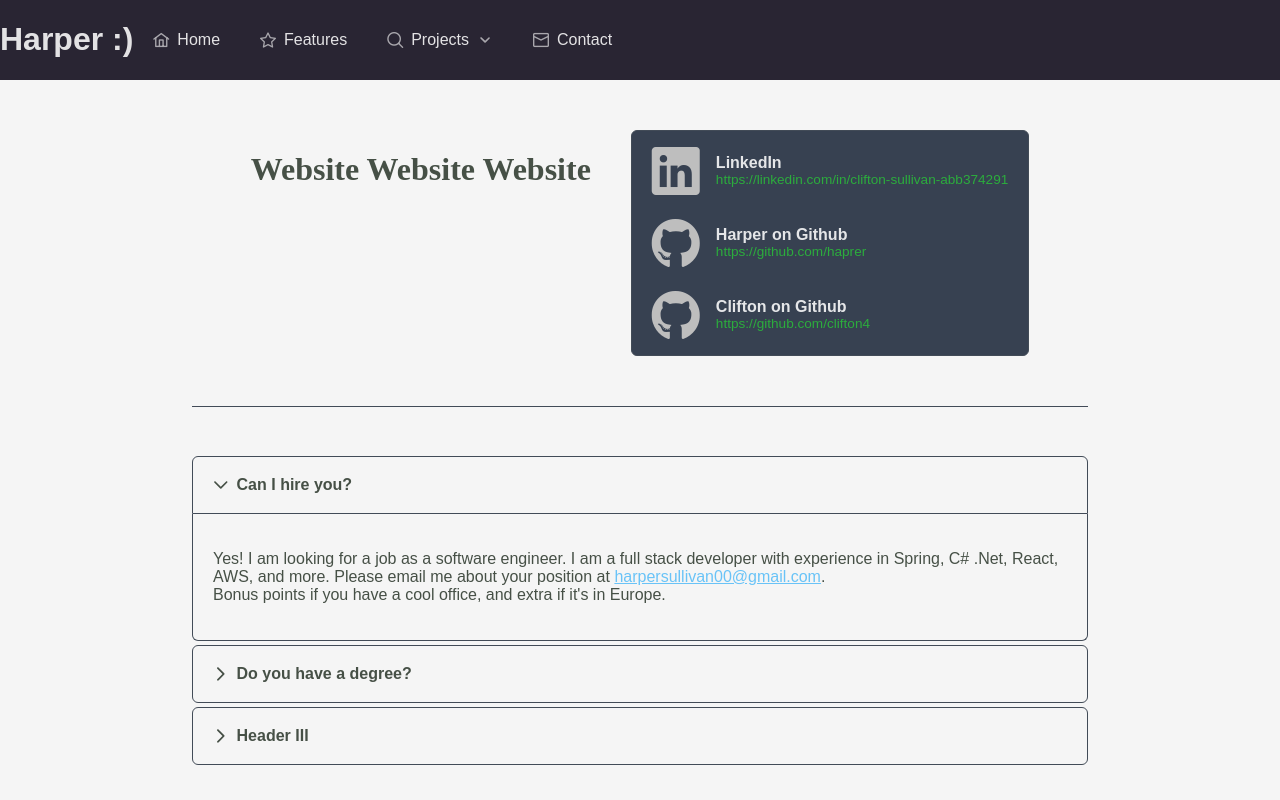
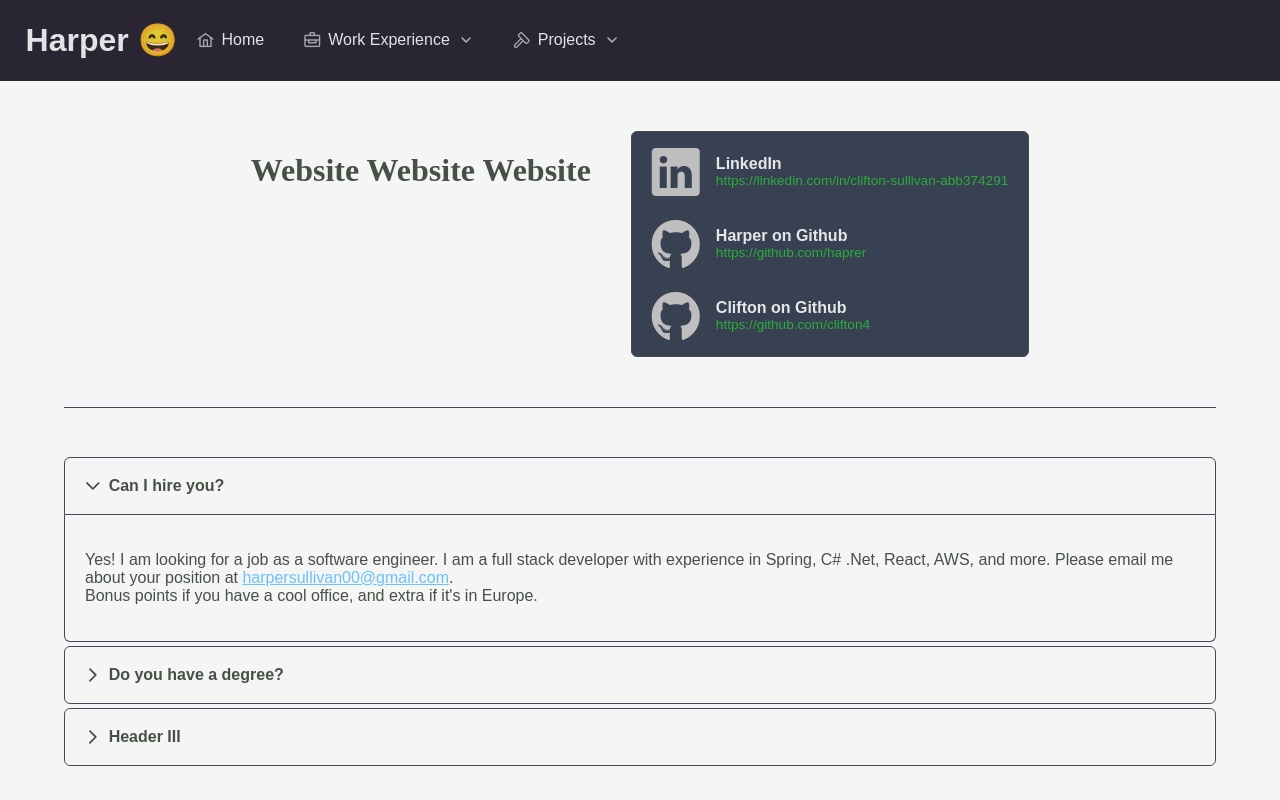
Before and after one commit to haprer/website, a React (Vite) app: page / in a window 1280 px wide. Built offline with nearby package versions, Linux system fonts and the light colour scheme; a web font is replaced by a local one.

Commit message:
added temporary links to project pages and orion infinity

```diff
--- a/src/App.css
+++ b/src/App.css
@@ -36,6 +36,7 @@ body {
 #topBar {
   background-color: var(--menubar-color);
   padding: 0;
+  padding-left: 2%;
   margin: 0;
   border: none;
   border-radius: 0;
--- a/src/App.jsx
+++ b/src/App.jsx
@@ -6,6 +6,7 @@ import { Menubar } from 'primereact/menubar';
 
 /** My Pages */
 import Home from './pages/Home.jsx';
+import Mantaray from './pages/Mantaray.jsx';
 
 /** React Imports */
 import { BrowserRouter as Router, Routes, Route } from 'react-router-dom';
@@ -19,52 +20,55 @@ import 'primereact/resources/themes/lara-dark-purple/theme.css';
 const topBarItems = [
   {
       label: 'Home',
-      icon: 'pi pi-home'
+      icon: 'pi pi-home',
+      url: '/'
   },
   {
-      label: 'Features',
-      icon: 'pi pi-star'
+      label: 'Work Experience',
+      icon: 'pi pi-briefcase',
+      items: [
+            {
+                label: 'Mantaray',
+                icon: 'pi pi-briefcase',
+                url: '/mantaray'
+            },
+            {
+                label: 'Orion ECI.',
+                icon: 'pi pi-briefcase',
+                url: 'https://orioneci.com/infinity-software/'
+            },
+      ]
   },
   {
       label: 'Projects',
-      icon: 'pi pi-search',
+      icon: 'pi pi-hammer',
       items: [
           {
-              label: 'Components',
-              icon: 'pi pi-bolt'
+              label: 'State.io Remake',
+              icon: 'pi pi-bolt',
+              url: 'https://github.com/haprer/stateioremake'
           },
           {
-              label: 'Blocks',
-              icon: 'pi pi-server'
+              label: 'This Website',
+              icon: 'pi pi-server',
+              url: 'https://github.com/haprer/website'
           },
           {
-              label: 'UI Kit',
-              icon: 'pi pi-pencil'
+            label: 'Kingdoms.io',
+            icon: 'pi pi-star',
+            url: 'https://github.com/haprer/io-kingdoms'
           },
           {
-              label: 'Templates',
-              icon: 'pi pi-palette',
-              items: [
-                  {
-                      label: 'Apollo',
-                      icon: 'pi pi-palette'
-                  },
-                  {
-                      label: 'Ultima',
-                      icon: 'pi pi-palette'
-                  }
-              ]
-          }
+              label: 'Chess Game',
+              icon: 'pi pi-crown',
+              url: 'https://github.com/clifton4/ChessGame'
+          },
       ]
   },
-  {
-      label: 'Contact',
-      icon: 'pi pi-envelope'
-  }
 ];
 
 
-const start = <h1>Harper :)</h1>;
+const start = <h1>Harper 😄</h1>;
 
 function App() {
 
@@ -76,6 +80,7 @@ function App() {
             <div className='main-window'>
                 <Routes>
                     <Route path = '/' Component={Home} />
+                    <Route path = '/mantaray' Component={Mantaray} />
                 </Routes>
             </div>
         </Router>
--- a/src/pages/Home.css
+++ b/src/pages/Home.css
@@ -63,8 +63,8 @@
 
 /* Accordian settings */
 .home-page .p-accordion {
-    width: 70vw;
-    max-width: 70vw;
+    width: 90vw;
+    max-width: 90vw;
 }
 .home-page .p-accordion .p-accordion-header {
     background-color: var(--accordion-background); /* Custom background color for Accordion headers */
--- /dev/null
+++ b/src/pages/Mantaray.jsx
@@ -0,0 +1,13 @@
+
+
+
+const Mantaray = () => {
+    return (
+        <div>
+            <h1>Welcome to the Mantaray Page</h1>
+            <p>This is the content of the Mantaray page.</p>
+        </div>
+    );
+};
+
+export default Mantaray;
```
